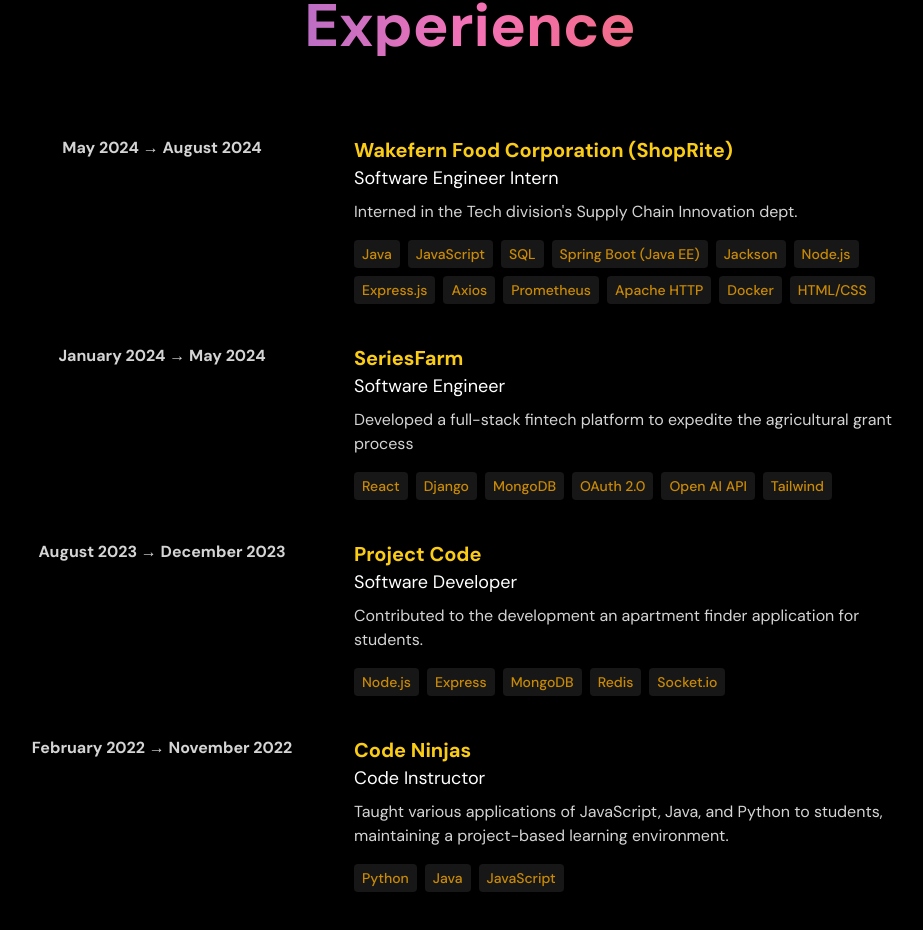
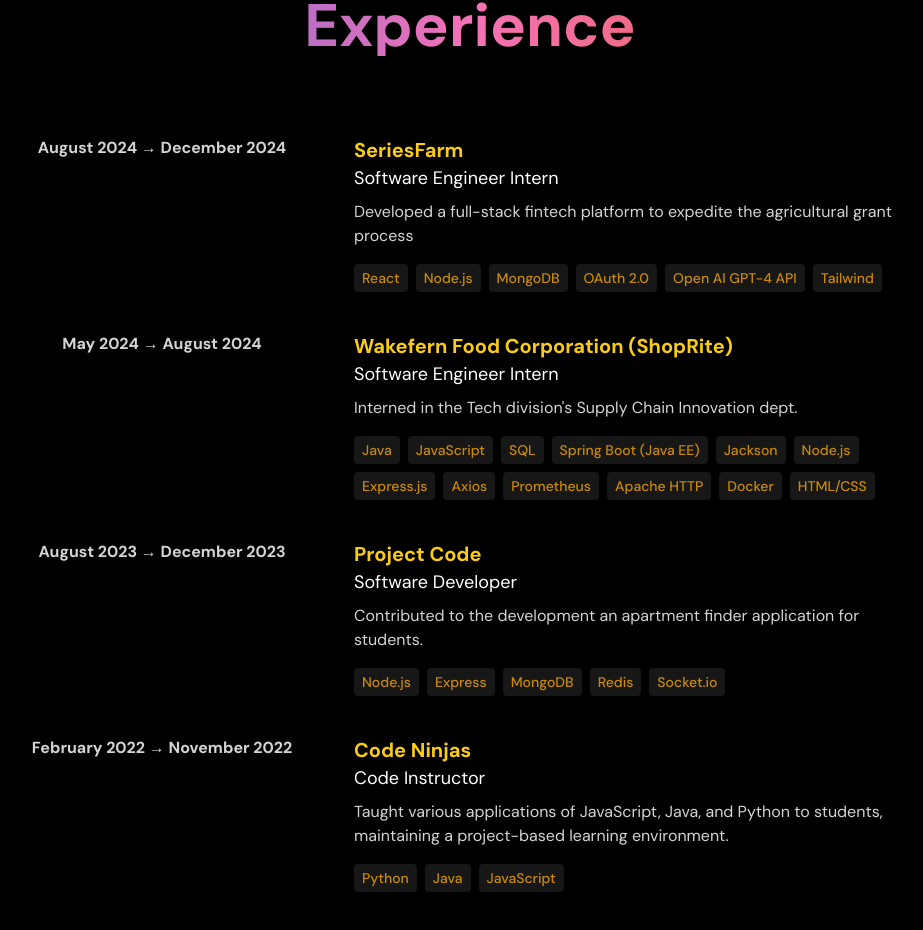
Before and after one commit to dilanchoksi/personal-website, a React (Vite) app: page / in a window 1280 px wide. Shown: the part 2010-2940 px from the top of the page, without its empty margins (170-1093 px from the left). Built offline with nearby package versions, Linux system fonts and the light colour scheme.

Commit message:
update exp

```diff
--- a/src/constants/constants.js
+++ b/src/constants/constants.js
@@ -42,6 +42,20 @@
 
 export const EXPERIENCES = [
   {
+    year: "August 2024 \u2192 December 2024",
+    role: "Software Engineer Intern",
+    company: "SeriesFarm",
+    description: `Developed a full-stack fintech platform to expedite the agricultural grant process`,
+    technologies: [
+      "React",
+      "Node.js",
+      "MongoDB",
+      "OAuth 2.0",
+      "Open AI GPT-4 API",
+      "Tailwind",
+    ],
+  },
+  {
     year: "May 2024 \u2192 August 2024",
     role: "Software Engineer Intern",
     company: "Wakefern Food Corporation (ShopRite)",
@@ -59,20 +73,6 @@
       "Apache HTTP",
       "Docker",
       "HTML/CSS",
-    ],
-  },
-  {
-    year: "January 2024 \u2192 May 2024",
-    role: "Software Engineer",
-    company: "SeriesFarm",
-    description: `Developed a full-stack fintech platform to expedite the agricultural grant process`,
-    technologies: [
-      "React",
-      "Django",
-      "MongoDB",
-      "OAuth 2.0",
-      "Open AI API",
-      "Tailwind",
     ],
   },
   {
```
